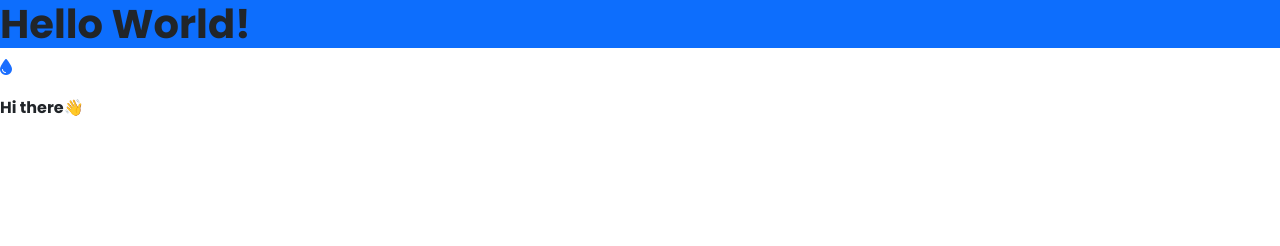
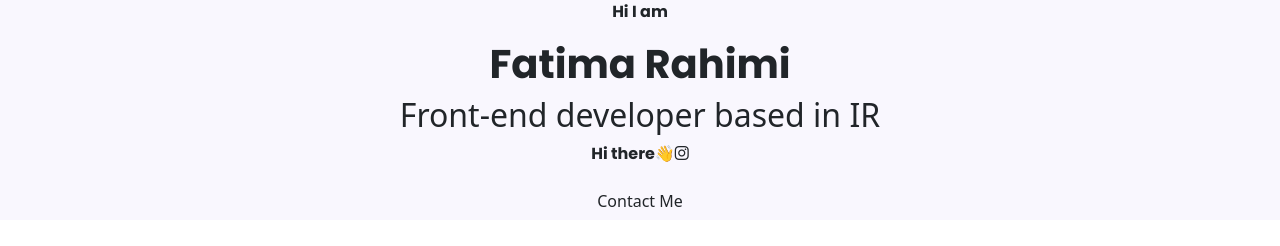
Before and after one commit to iamfatimarahimi/Croissant, a plain HTML site: page Portfolio Project/index.html in a window 1280 px wide. Drawn offline with nearby package versions, Linux system fonts and the light colour scheme.

Commit message:
Header part

```diff
--- a/Portfolio Project/index.html
+++ b/Portfolio Project/index.html
@@ -5,6 +5,11 @@
     <meta name="Portfolio" content="width=device-width, initial-scale=1.0" />
     <title>Portfolio Project</title>
     <link rel="stylesheet" href="style.css" />
+    <!-- Font Awesome -->
+    <script
+      src="https://kit.fontawesome.com/d3a35c49be.js"
+      crossorigin="anonymous"
+    ></script>
     <!-- Bootstrap -->
     <link
       href="https://cdn.jsdelivr.net/npm/bootstrap@5.3.2/dist/css/bootstrap.min.css"
@@ -19,15 +24,14 @@
       href="https://fonts.googleapis.com/css2?family=Poppins:wght@700&display=swap"
       rel="stylesheet"
     />
-    <!-- Font Awesome -->
-    <script
-      src="https://kit.fontawesome.com/d3a35c49be.js"
-      crossorigin="anonymous"
-    ></script>
   </head>
   <body>
-    <h1 class="bg-primary">Hello World!</h1>
-    <p><i class="fa-solid fa-droplet" style="color: #1a6eff"></i></p>
-    <p>Hi there👋</p>
+    <div class="hero">
+      <p>Hi I am</p>
+      <h1>Fatima Rahimi</h1>
+      <h2>Front-end developer based in IR</h2>
+      <p>Hi there👋<i class="fa-brands fa-instagram"></i></p>
+      <a href="#" class="btn btn-branding">Contact Me</a>
+    </div>
   </body>
 </html>
--- a/Portfolio Project/style.css
+++ b/Portfolio Project/style.css
@@ -6,3 +6,7 @@ p{
     font-family: 'Poppins', sans-serif;
     font-weight: normal;
 }
+.hero{
+    background: #f9f7fe;
+    text-align: center;
+}
```
